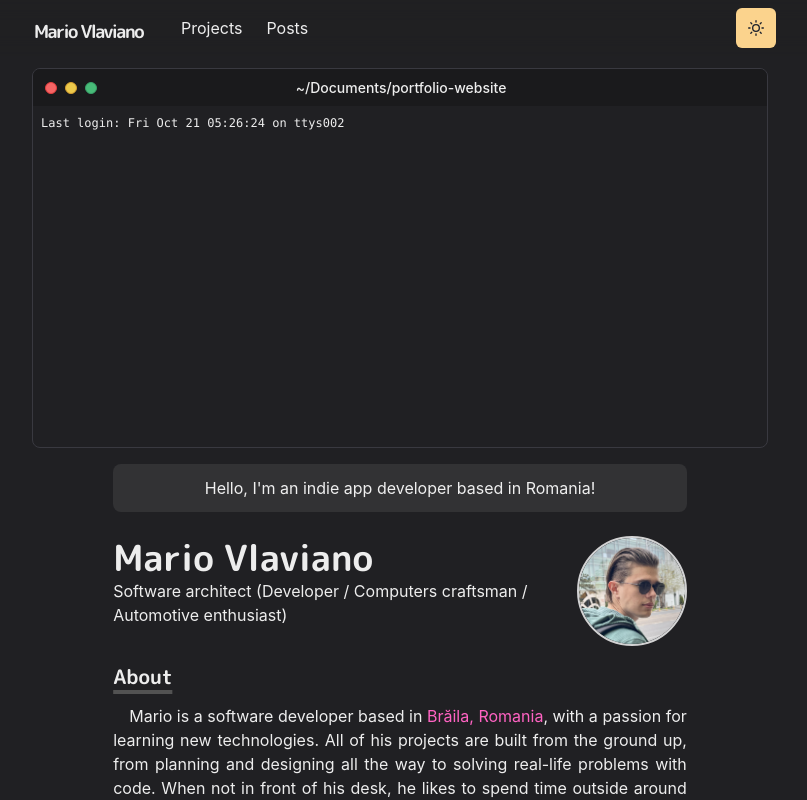
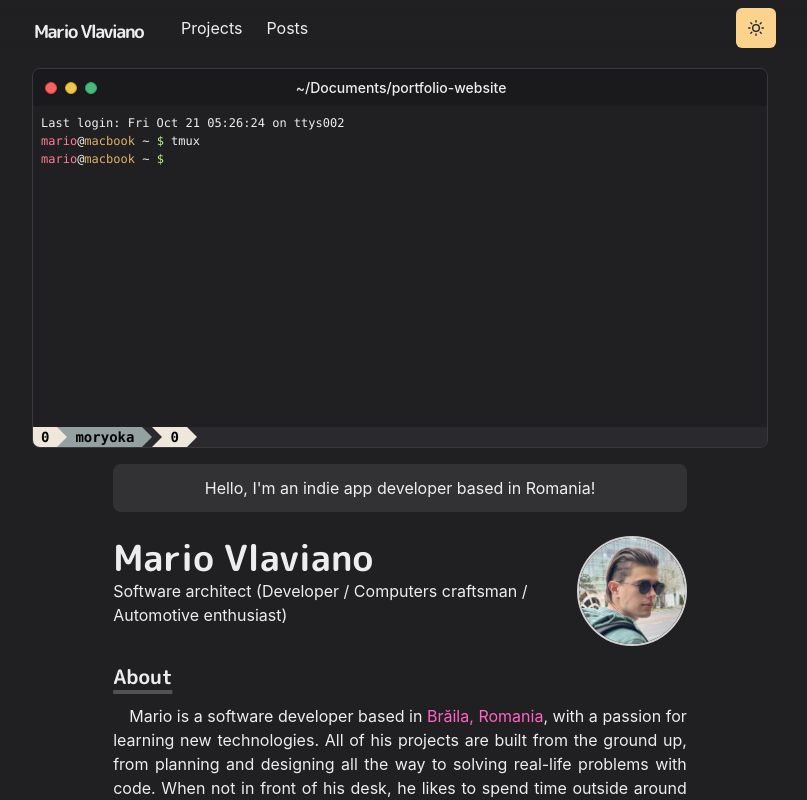
Before and after one commit to MoryokaV/mariovlaviano-homepage, a Next.js app: page / in a window 1280 px wide. Shown: the top 800 px of the page, without its empty margins (240-1047 px from the left). Built offline with nearby package versions, Linux system fonts and the light colour scheme.

Commit message:
start building tmux statusline

```diff
--- a/components/hero.js
+++ b/components/hero.js
@@ -1,9 +1,7 @@
-import { Box, Circle, Flex, HStack, Text, useColorModeValue } from '@chakra-ui/react'
-import Image from 'next/image'
+import { Box, Circle, Flex, HStack, Text, shouldForwardProp, useColorModeValue } from '@chakra-ui/react'
+import { chakra } from '@chakra-ui/react'
+import { useEffect, useState } from 'react'
 
-import lightDesk from '../public/images/desk-light.jpg'
-import darkDesk from '../public/images/desk-dark.jpg'
-import { useEffect, useState } from 'react'
 
 function getRandomDate(start, end) {
   const date = new Date(start.getTime() + Math.random() * (end.getTime() - start.getTime()))
@@ -26,6 +24,27 @@ function getRandomDate(start, end) {
   }
 }
 
+/*const ArrowRight = styled.div`
+  width: 0;
+  height: 0;
+  border-top: 10px solid transparent;
+  border-left: 10px solid ${(props) => props.color};
+  border-bottom: 10px solid transparent;
+  background-color: ${(props) => props.back};
+`*/
+
+const ArrowRight = chakra(Box, {
+  shouldForwardProp: prop => shouldForwardProp(prop),
+  baseStyle: {
+    width: 0,
+    height: 0,
+    borderTop: "10px solid transparent",
+    borderLeft: "10px solid black",
+    borderBottom: "10px solid transparent",
+    bg: "transparent",
+  }
+});
+
 const Hero = () => {
   const [date, setDate] = useState({})
   const [loading, setLoading] = useState(true)
@@ -36,8 +55,8 @@ const Hero = () => {
   }, [])
 
   return (
-    <Box
-      w="100%"
+    <Flex
+      direction="column"
       h={[250, 300, 380]}
       mt="3"
       mb="4"
@@ -60,9 +79,18 @@ const Hero = () => {
       {!loading && (
         <Box h="100%" fontFamily="mono" fontSize="xs" p={2}>
           <Text>{`Last login: ${date.weekdayLong} ${date.month} ${date.weekdayShort} ${date.time} on ttys002`}</Text>
+          <Text><Text as="span" color="tokyoRed">mario</Text>@<Text as="span" color="tokyoYellow">macbook</Text> ~ <Text as="span" color="tokyoBrightGreen">$</Text> tmux</Text>
+          <Text><Text as="span" color="tokyoRed">mario</Text>@<Text as="span" color="tokyoYellow">macbook</Text> ~ <Text as="span" color="tokyoBrightGreen">$</Text></Text>
         </Box>
       )}
-    </Box>
+      {!loading && (
+      <Flex bg={useColorModeValue('tmuxStatusBgLight', 'tmuxStatusBgDark')} lineHeight="5" fontWeight="bold" fontSize="sm" fontFamily="mono">
+        <Box bg="#f0e7db" color="black" px="2">0</Box><ArrowRight borderLeftColor="#f0e7db" bg="#93a1a1"/>
+        <Box bg="#93a1a1" color="black" px="2">moryoka</Box><ArrowRight borderLeftColor="#93a1a1"/>
+        <ArrowRight borderLeftColor={useColorModeValue("tmuxStatusBgLight", "tmuxStatusBgDark")} bg="#f0e7db"/><Box bg="#f0e7db" color="black" px="2">0</Box><ArrowRight borderLeftColor="#f0e7db" bg={useColorModeValue("tmuxStatusBgLight", "tmuxStatusBgDark")}/>
+      </Flex>
+      )}
+    </Flex>
   )
   /*
   return (
--- a/libs/theme.js
+++ b/libs/theme.js
@@ -38,7 +38,13 @@ const fonts = {
 const colors = {
   grassTeal: '#88ccca',
   lightBodyDimmed: '#dbd3c8',
-  darkBodyDimmed: '#1a1a1c'
+  darkBodyDimmed: '#1a1a1c',
+  tokyoRed: '#ff7a93',
+  tokyoBrightGreen: '#b9f27c',
+  tokyoBlue: '#7da6ff',
+  tokyoYellow: '#E0AF68',
+  tmuxStatusBgDark: '#2a2a2e',
+  tmuxStatusBgLight: '#2a2a2e'
 }
 
 const config = {
```
